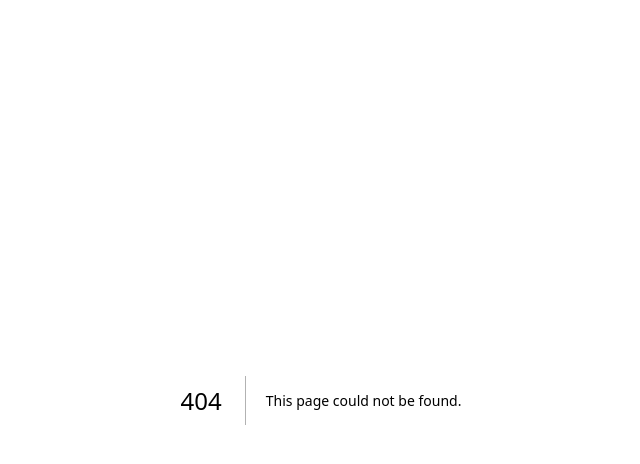
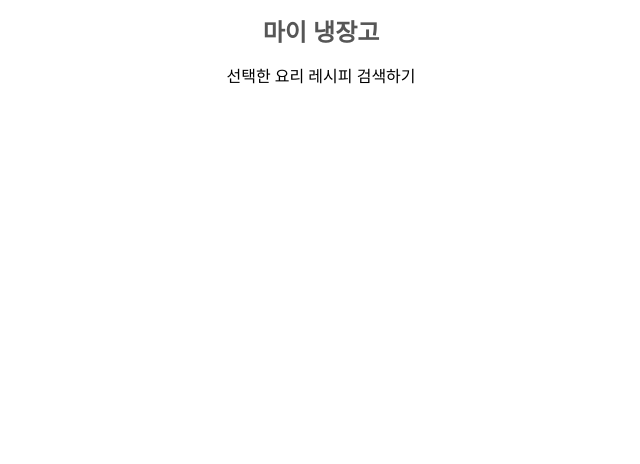
Before and after one commit to jaeyeong815/cooking-wiki, a Next.js app: page /answer in a window 1280 px wide. Before the commit this address had no page. Shown: the top 464 px of the page, without its empty margins (319-959 px from the left). Built offline with nearby package versions, Linux system fonts and the light colour scheme.

Commit message:
[FEAT] 검색된 요리 list 스타일(#13)

```diff
--- a/src/components/AnswerToQuestion/index.tsx
+++ b/src/components/AnswerToQuestion/index.tsx
@@ -23,17 +23,20 @@ const AnswerToQuestion = () => {
   };
 
   return (
-    <>
+    <div className="flex flex-col items-center">
+      <h1 className="py-4 text-2xl font-bold text-gray">마이 냉장고</h1>
       {recommandedFoodList.map((food) => (
         <div key={food}>
-          <button id={food} onClick={handleSelectFood}>
+          <button className="item-ingredient-btn mb-4" id={food} onClick={handleSelectFood}>
             {food}
           </button>
         </div>
       ))}
-      {recipe?.map((el) => el + '\n')}
-      <button onClick={handleSearchRecipe}>검색</button>
-    </>
+      <button onClick={handleSearchRecipe}>선택한 요리 레시피 검색하기</button>
+      {recipe?.map((el, idx) => (
+        <p key={idx}>{el + '\n'}</p>
+      ))}
+    </div>
   );
 };
 
--- /dev/null
+++ b/src/pages/answer.tsx
@@ -0,0 +1,15 @@
+import Head from 'next/head';
+import AnswerToQuestion from '@/components/AnswerToQuestion';
+
+const Refrigerator = () => {
+  return (
+    <>
+      <Head>
+        <title>마이 냉장고</title>
+      </Head>
+      <AnswerToQuestion />
+    </>
+  );
+};
+
+export default Refrigerator;
```
